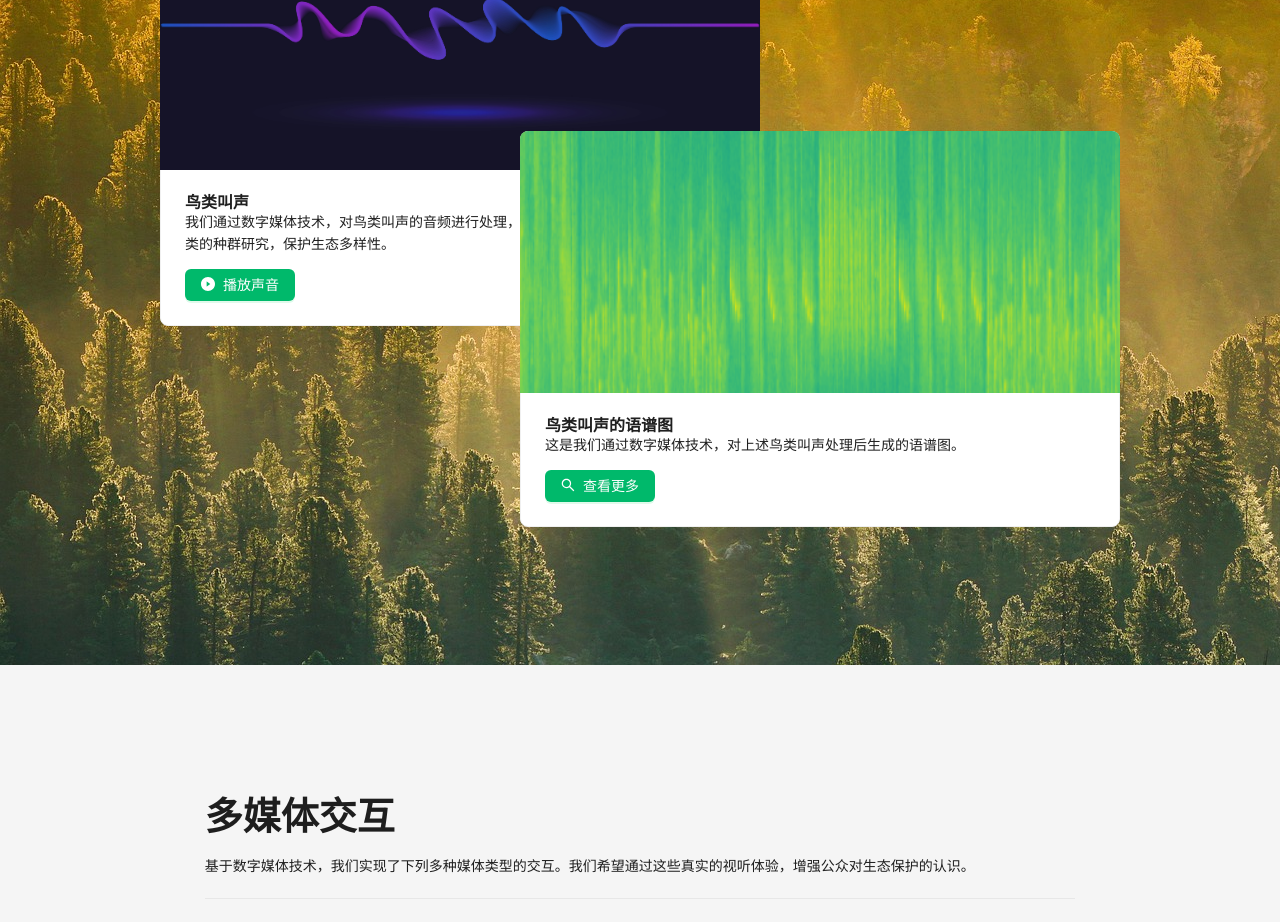
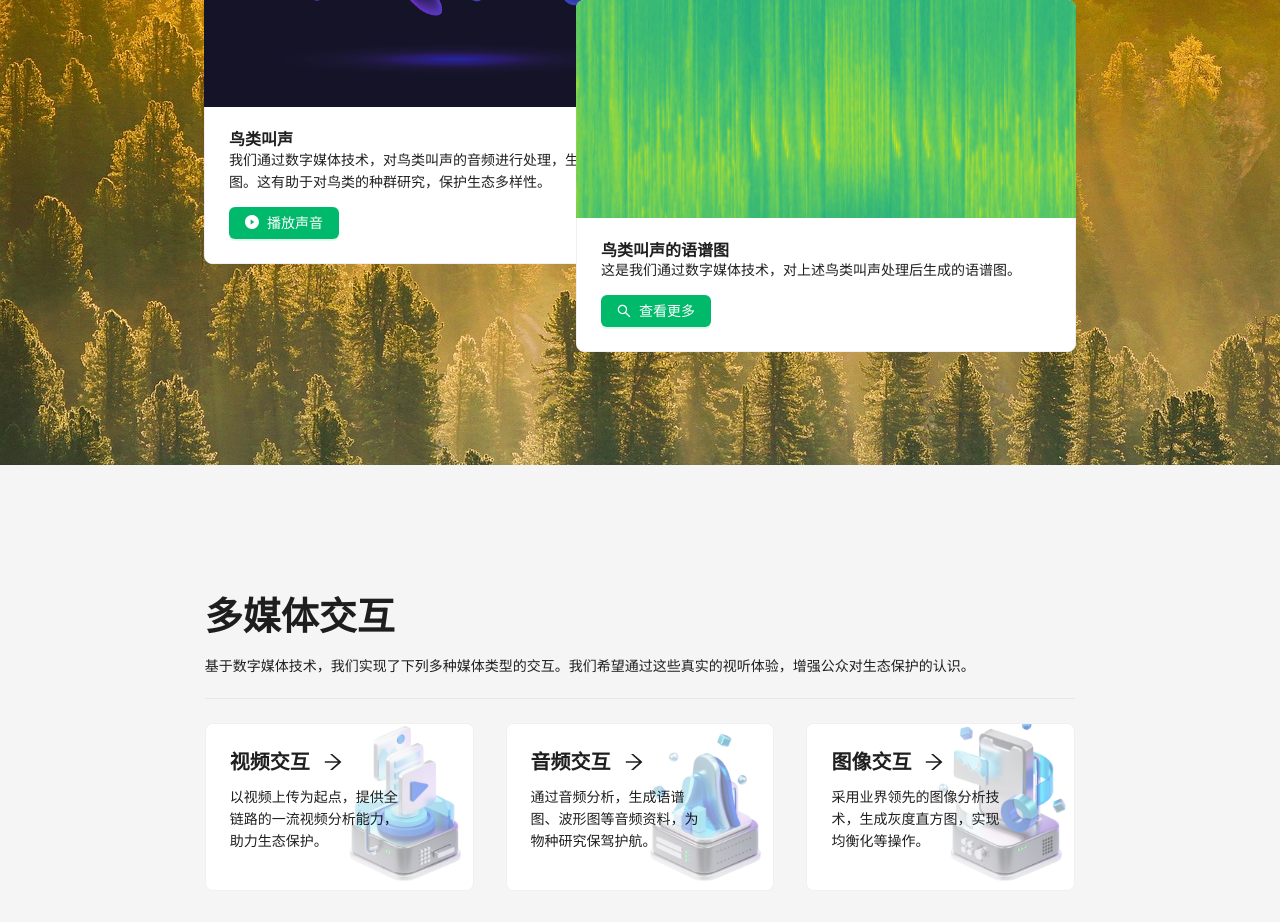
Before and after one commit to 434ROOM/green-world, a Vue app in the folder app-front/: page / in a window 1280 px wide. Shown: the part 1360-2282 px from the top of the page. Built offline with nearby package versions, Linux system fonts and the light colour scheme.

Commit message:
Add responsible pages

```diff
--- a/app-front/src/components/Banner.vue
+++ b/app-front/src/components/Banner.vue
@@ -71,6 +71,7 @@
   height: auto;
   position: absolute;
   text-align: center;
+  padding: 0 3rem;
   left: 0;
   top: 40%;
 }
--- a/app-front/src/components/Category.vue
+++ b/app-front/src/components/Category.vue
@@ -3,8 +3,8 @@
         <a-typography-title :level="1">多媒体交互</a-typography-title>
         <p>基于数字媒体技术，我们实现了下列多种媒体类型的交互。我们希望通过这些真实的视听体验，增强公众对生态保护的认识。</p>
         <a-divider />
-        <a-row :gutter="16">
-            <a-col :span="8">
+        <a-row :gutter="[{ xs: 8, sm: 16, md: 24, lg: 32 }, 32]">
+            <a-col :span="8" :xs="24" :sm="24" :md="24" :lg="8" :xl="8">
                 <router-link to="/video">
                     <a-card hoverable class="card">
                         <div class="bg video"></div>
@@ -17,7 +17,7 @@
                     </a-card>
                 </router-link>
             </a-col>
-            <a-col :span="8">
+            <a-col :span="8" :xs="24" :sm="24" :md="24" :lg="8" :xl="8">
                 <router-link to="/audio">
                     <a-card hoverable class="card">
                         <div class="bg audio"></div>
@@ -29,7 +29,7 @@
                         </div>
                     </a-card></router-link>
             </a-col>
-            <a-col :span="8">
+            <a-col :span="8" :xs="24" :sm="24" :md="24" :lg="8" :xl="8">
                 <router-link to="/image">
                     <a-card hoverable class="card">
                         <div class="bg image"></div>
--- a/app-front/src/components/Footer.vue
+++ b/app-front/src/components/Footer.vue
@@ -1,8 +1,8 @@
 <template>
     <a-layout-footer>
         <a-divider />
-        <a-row class="footer" :gutter="{ xs: 8, sm: 16, md: 24, lg: 32 }">
-            <a-col class="gutter-row" :span="6">
+        <a-row class="footer" :gutter="[{ xs: 8, sm: 16, md: 24, lg: 32 }, { xs: 8, sm: 16, md: 24, lg: 32 }]">
+            <a-col class="gutter-row" :span="6" :xs="24" :sm="12" :md="12" :lg="6" :xl="6">
                 <div class="gutter-box logo-area">
                     <RouterLink to="/">
                         <img class="logo" :src="logoSrc" alt="nav-logo" @mouseover="logoChange(true)"
@@ -11,7 +11,7 @@
                     <h3 class="slogan">人与自然和谐共生</h3>
                 </div>
             </a-col>
-            <a-col class="gutter-row link-area" :span="6">
+            <a-col class="gutter-row link-area" :span="6" :xs="24" :sm="12" :md="12" :lg="6" :xl="6">
                 <div class="gutter-box">
                     <a-typography-title :level="4">站点</a-typography-title>
                     <a-typography-paragraph>
@@ -22,7 +22,7 @@
                     </a-typography-paragraph>
                 </div>
             </a-col>
-            <a-col class="gutter-row link-area" :span="6">
+            <a-col class="gutter-row link-area" :span="6" :xs="24" :sm="12" :md="12" :lg="6" :xl="6">
                 <div class="gutter-box">
                     <a-typography-title :level="4">链接</a-typography-title>
                     <a-typography-paragraph>
@@ -33,7 +33,7 @@
                     </a-typography-paragraph>
                 </div>
             </a-col>
-            <a-col class="gutter-row link-area" :span="6">
+            <a-col class="gutter-row link-area" :span="6" :xs="24" :sm="12" :md="12" :lg="6" :xl="6">
                 <div class="gutter-box">
                     <a-typography-title :level="4">联系我们</a-typography-title>
                     <a-typography-paragraph>
--- a/app-front/src/components/Introduction.vue
+++ b/app-front/src/components/Introduction.vue
@@ -1,10 +1,10 @@
 <template>
     <div class="intro">
         <a-row>
-            <a-col :span="12" class="left">
+            <a-col :span="12" class="left" :xs="24" :sm="24" :md="24" :lg="12" :xl="12">
                 <img class="logo" src="../assets/images/logo.png" alt="">
             </a-col>
-            <a-col :span="12">
+            <a-col :span="12" :xs="24" :sm="24" :md="24" :lg="12" :xl="12">
                 <a-typography-title :level="2">What is the GreenWorld?</a-typography-title>
                 <a-typography-paragraph>
                     当前，全球面临着诸多生态环境问题，如气候变化、生物多样性丧失和污染等。公众对这些问题的认识和理解对于生态环境的保护和可持续发展至关重要。
--- a/app-front/src/components/OurResearch.vue
+++ b/app-front/src/components/OurResearch.vue
@@ -87,7 +87,7 @@ const handleOk = (e: MouseEvent) => {
     align-items: center;
     flex-direction: column;
     width: 100%;
-    height: 1000px;
+    height: 100vh;
     background-image: url(../assets/images/index/trees.jpg);
 }
 
@@ -98,19 +98,22 @@ const handleOk = (e: MouseEvent) => {
 
 .cards {
     position: relative;
-    height: 650px;
+    width: 100%;
+    min-height: 60vh;
 }
 
 .voice-card {
-    width: 600px;
+    width: 50vw;
+    max-width: 500px;
     height: auto;
     transition: all 0.5s ease;
 }
 
 .left {
-    position: relative;
+    position: absolute;
     z-index: 1;
-    left: -30%;
+    right:45%;
+    top: 0;
 }
 
 .left:hover {
@@ -118,10 +121,10 @@ const handleOk = (e: MouseEvent) => {
 }
 
 .right {
-    position: relative;
+    position: absolute;
     z-index: 2;
-    right: -30%;
-    top: -30%;
+    left: 45%;
+    bottom: 0;
 }
 
 .big-img{
--- a/app-front/src/components/Sider.vue
+++ b/app-front/src/components/Sider.vue
@@ -94,6 +94,9 @@ const menu = [
     }
 ]
 
+
+const isSmallScreen = ref(false);
+
 export default {
     components: {
         VideoCameraOutlined,
@@ -115,10 +118,14 @@ export default {
         //console.log(selectedKeys.value);
         //console.log(openKeys.value);
     },
+    methods: {
+
+    },
     setup() {
         return {
             selectedKeys,
             openKeys,
+            isSmallScreen,
         }
     }
 }
--- a/app-front/src/pages/About.vue
+++ b/app-front/src/pages/About.vue
@@ -9,20 +9,24 @@
                 <section>
                     <a-typography-title :level="2">我们是谁？</a-typography-title>
                     <p>我们来自北京林业大学信息学院，是一群热爱自然、热爱生命的年轻人。</p>
-                    <a-row class="wall">
-                        <a-col :span="12">
+                    <div class="wall">
+                        <a-row :gutter="[{ xs: 8, sm: 16, md: 24, lg: 32 }, { xs: 8, sm: 16, md: 24, lg: 32 }]">
+                            <a-col :span="12" :xs="24" :sm="24" :md="24" :lg="12" :xl="12">
                                 <a-card hoverable class="card">
-                                <a-avatar class="avatar" size="large" src="http://q1.qlogo.cn/g?b=qq&nk=1905236008&s=640" />
+                                    <a-avatar class="avatar" size="large"
+                                        src="http://q1.qlogo.cn/g?b=qq&nk=1905236008&s=640" />
                                     <a-card-meta title="申可" description="数媒22-2 后端开发" />
                                 </a-card>
                             </a-col>
-                        <a-col :span="12">
+                            <a-col :span="12" :xs="24" :sm="24" :md="24" :lg="12" :xl="12">
                                 <a-card hoverable class="card">
-                                <a-avatar class="avatar" size="large" src="http://q1.qlogo.cn/g?b=qq&nk=1533180937&s=640" />
+                                    <a-avatar class="avatar" size="large"
+                                        src="http://q1.qlogo.cn/g?b=qq&nk=1533180937&s=640" />
                                     <a-card-meta title="刘子豪" description="数媒22-1 前端开发" />
                                 </a-card>
                             </a-col>
                         </a-row>
+                    </div>
                 </section>
 
                 <section>
@@ -39,8 +43,9 @@
                 <section>
                     <a-typography-title :level="2">技术栈</a-typography-title>
                     <p>为了系统的美观和高效，我们使用了以下最新的技术栈。感谢开源社区为我们提供的这些优秀工具！</p>
-                    <a-row class="wall">
-                        <a-col :span="8">
+                    <div class="wall">
+                        <a-row :gutter="[{ xs: 8, sm: 16, md: 24, lg: 32 }, { xs: 8, sm: 16, md: 24, lg: 32 }]">
+                            <a-col :span="8" :xs="24" :sm="24" :md="24" :lg="8" :xl="8">
                                 <a href="https://www.djangoproject.com/" target="_blank">
                                     <a-card hoverable class="card">
                                         <a-avatar class="avatar" size="large" :src="djLogo" />
@@ -48,7 +53,7 @@
                                     </a-card>
                                 </a>
                             </a-col>
-                        <a-col :span="8">
+                            <a-col :span="8" :xs="24" :sm="24" :md="24" :lg="8" :xl="8">
                                 <a href="https://vuejs.org/" target="_blank">
                                     <a-card hoverable class="card">
                                         <a-avatar class="avatar" size="large" :src="vueLogo" />
@@ -56,7 +61,7 @@
                                     </a-card>
                                 </a>
                             </a-col>
-                        <a-col :span="8">
+                            <a-col :span="8" :xs="24" :sm="24" :md="24" :lg="8" :xl="8">
                                 <a href="https://www.antdv.com/" target="_blank">
                                     <a-card hoverable class="card">
                                         <a-avatar class="avatar" size="large" :src="antdvLogo" />
@@ -65,12 +70,13 @@
                                 </a>
                             </a-col>
                         </a-row>
+                    </div>
                 </section>
 
                 <section>
                     <a-typography-title :level="2">项目特点</a-typography-title>
-                    <a-row class="feature">
-                        <a-col :span="6">
+                    <a-row class="feature" :gutter="[{ xs: 8, sm: 16, md: 24, lg: 32 }, { xs: 8, sm: 16, md: 24, lg: 32 }]">
+                        <a-col :span="6" :xs="24" :sm="12" :md="12" :lg="6" :xl="6">
                             <a-card hoverable class="card">
                                 <div class="img-box f1"></div>
                                 <div class="text-box">
@@ -81,7 +87,7 @@
                                 </div>
                             </a-card>
                         </a-col>
-                        <a-col :span="6">
+                        <a-col :span="6" :xs="24" :sm="12" :md="12" :lg="6" :xl="6">
                             <a-card hoverable class="card">
                                 <div class="img-box f2"></div>
                                 <div class="text-box">
@@ -92,7 +98,7 @@
                                 </div>
                             </a-card>
                         </a-col>
-                        <a-col :span="6">
+                        <a-col :span="6" :xs="24" :sm="12" :md="12" :lg="6" :xl="6">
                             <a-card hoverable class="card">
                                 <div class="img-box f3"></div>
                                 <div class="text-box">
@@ -103,7 +109,7 @@
                                 </div>
                             </a-card>
                         </a-col>
-                        <a-col :span="6">
+                        <a-col :span="6" :xs="24" :sm="12" :md="12" :lg="6" :xl="6">
                             <a-card hoverable class="card">
                                 <div class="img-box f4"></div>
                                 <div class="text-box">
@@ -193,7 +199,8 @@ section:last-child {
 }
 
 .wall {
-    width: 70%;
+    width: 80%;
+    max-width: 800px;
     margin: 2rem auto;
 }
 
@@ -203,7 +210,7 @@ section:last-child {
 }
 
 .card {
-    width: 80%;
+    width: 100%;
     height: 100%;
     text-align: center;
     position: relative;
--- a/app-front/src/pages/Video.vue
+++ b/app-front/src/pages/Video.vue
@@ -23,6 +23,10 @@ import Navbar from '../components/Navbar.vue';
 import Footer from '../components/Footer.vue';
 import Sider from '../components/Sider.vue';
 import VideoSteps from '../components/VideoSteps.vue';
+
+const onBreakpoint = broken => {
+  console.log(broken);
+};
 
 export default {
     components: {
```
Lines whose indentation alone changed are shown as unchanged.
